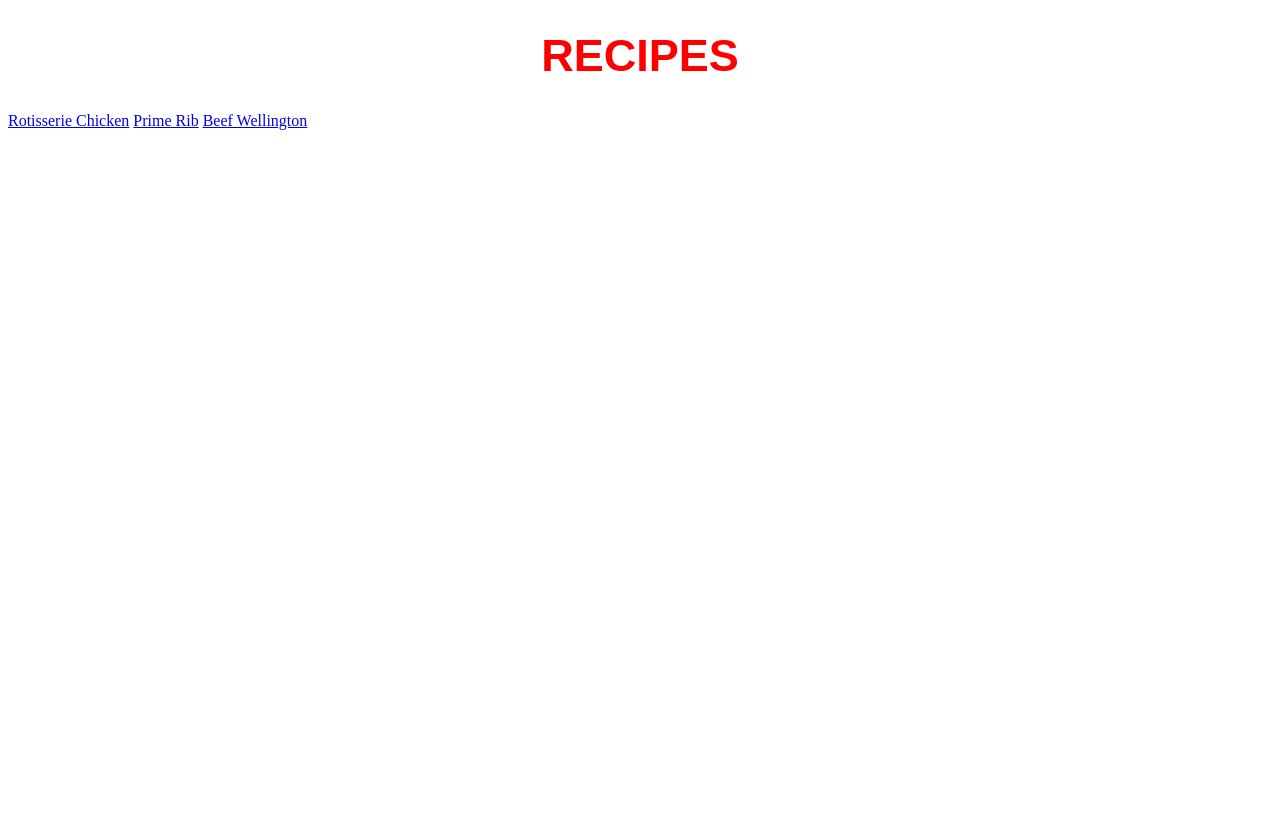
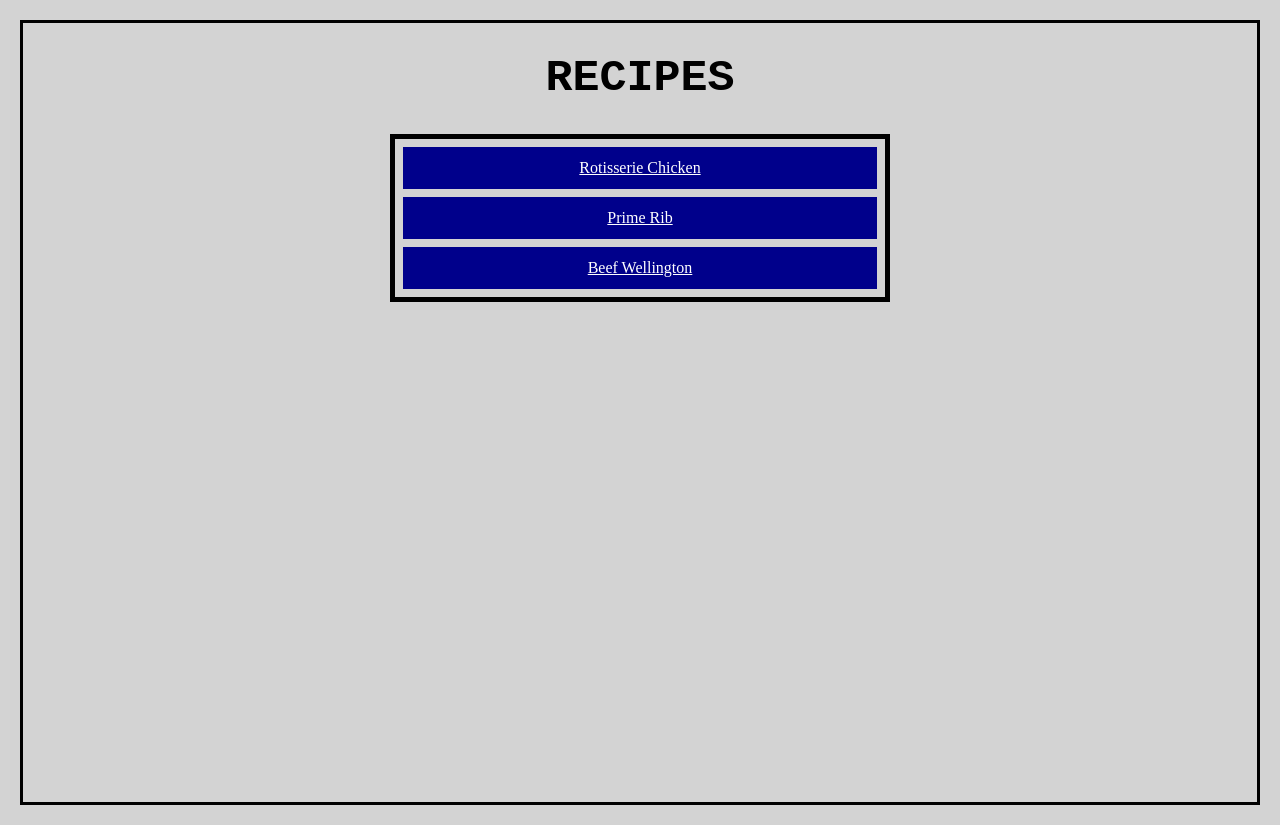
Before and after one commit to qvang/odin-recipes, a plain HTML site: page index.html in a window 1280 px wide. Before the commit the page ends 800 px from the top, so only its background shows below. Drawn offline with Linux system fonts and the light colour scheme.

Commit message:
Updated index.html and styles.css. Updated CSS.

```diff
--- a/index.html
+++ b/index.html
@@ -8,8 +8,10 @@
 </head>
 <body>
     <h1>RECIPES</h1>
-    <a href="recipes/chicken.html">Rotisserie Chicken</a>
-    <a href="recipes/primerib.html">Prime Rib</a>
-    <a href="recipes/beef_wellington.html">Beef Wellington</a>
+    <div class="container">
+        <a href="recipes/chicken.html" class="linkblock">Rotisserie Chicken</a>
+        <a href="recipes/primerib.html" class="linkblock">Prime Rib</a>
+        <a href="recipes/beef_wellington.html" class="linkblock">Beef Wellington</a>
+    </div>
 </body>
 </html>
--- a/styles.css
+++ b/styles.css
@@ -1,8 +1,25 @@
+html {
+    box-sizing: border-box;
+}
+
+*,
+*::before,
+*::after {
+    box-sizing: inherit;
+}
+
+body {
+    background-color: lightgrey;
+    margin: 20px;
+    border: 3px solid black;
+    padding-bottom: 500px;
+}
+
 h1 {
     text-align: center;
     font-size: 45px;
-    color: red;
-    font-family: Arial, Helvetica, sans-serif;
+    color: black;
+    font-family: monospace , sans-serif;
 }
 
 .center {
@@ -10,6 +27,17 @@ h1 {
     margin-left: auto;
     margin-right: auto;
     width: 30%;
+}
+
+.linkblock {
+    color: black;
+    display: block;
+    text-align: center;
+    margin: 8px;
+    background-color: darkblue;
+    color: white;
+    padding: 12px 30px;
+
 }
 
 p {
@@ -24,3 +52,16 @@ li {
 h2 {
     font-family: 'Franklin Gothic Medium', 'Arial Narrow', Arial, sans-serif;
 }
+
+.container {
+    width: 500px;
+    border: 5px solid black;
+    margin: auto;
+}
+
+.chicken,
+.primerib,
+.beef_wellington {
+    margin: 8px;
+    text-align: center;
+}
```
